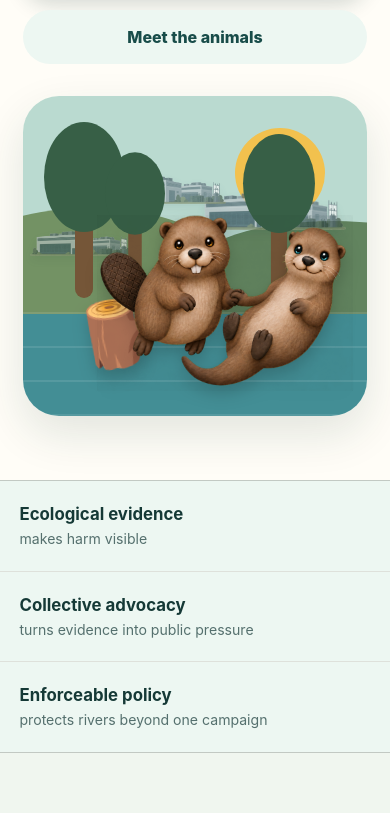
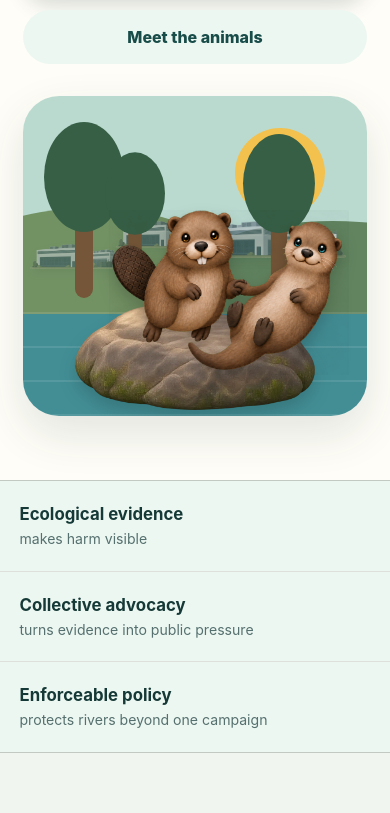
Before and after one commit to SamOBrienOlinger/beaver-v-otter, a plain HTML site: page index.html in a window 390 px wide. Shown: the part 913-1726 px from the top of the page. Drawn offline with Linux system fonts and the light colour scheme.

Commit message:
Improve hero scene composition

```diff
--- a/hero-character.css
+++ b/hero-character.css
@@ -7,20 +7,20 @@
 }
 
 .river-scene .campus-right {
-  top: 31%;
-  right: 8%;
+  top: 39%;
+  right: 5%;
   width: clamp(9rem, 42%, 12rem);
 }
 
 .river-scene .campus-left-tree {
-  top: 43%;
+  top: 46%;
   left: 2%;
   width: clamp(6.5rem, 27%, 8.5rem);
   opacity: .62;
 }
 
 .river-scene .campus-left-hill {
-  top: 25%;
+  top: 39%;
   left: 28%;
   width: clamp(6.5rem, 30%, 9rem);
   opacity: .68;
@@ -34,36 +34,54 @@
   z-index: 3;
 }
 
-.river-scene .lodge {
+.river-scene .river-rock {
+  position: absolute;
   z-index: 4;
+  left: 50%;
+  bottom: -9%;
+  width: clamp(19rem, 76%, 27rem);
+  height: auto;
+  transform: translateX(-50%);
+  filter: drop-shadow(0 10px 8px rgba(17, 51, 48, .22));
 }
 
 .river-scene .animal-pair {
   position: absolute;
   z-index: 5;
-  right: 4%;
-  bottom: 8%;
-  width: clamp(16rem, 70%, 24rem);
+  right: 7%;
+  bottom: 12%;
+  width: clamp(16rem, 66%, 23rem);
   height: auto;
   filter: drop-shadow(0 8px 8px rgba(0, 0, 0, .18));
 }
 
 @media (max-width: 500px) {
   .river-scene .campus-right {
-    top: 30%;
+    top: 39%;
     right: 6%;
     width: min(44%, 10rem);
   }
 
   .river-scene .campus-left-tree {
-    top: 42%;
+    top: 46%;
     left: 2%;
     width: min(30%, 6.5rem);
   }
 
   .river-scene .campus-left-hill {
-    top: 25%;
+    top: 39%;
     left: 27%;
     width: min(32%, 7rem);
   }
+
+  .river-scene .river-rock {
+    bottom: -7%;
+    width: min(79%, 22rem);
+  }
+
+  .river-scene .animal-pair {
+    right: 5%;
+    bottom: 13%;
+    width: min(70%, 20rem);
+  }
 }
--- a/index.html
+++ b/index.html
@@ -41,7 +41,7 @@
           <a class="button secondary" href="#learn">Meet the animals</a>
         </div>
       </div>
-      <div class="river-scene" aria-label="Illustrated river habitat with three data centres, a beaver and an otter">
+      <div class="river-scene" aria-label="Illustrated river habitat with three data centres on the hills and a beaver and an otter together on a rock in the river">
         <div class="sun"></div>
         <div class="hill hill-one"></div>
         <div class="hill hill-two"></div>
@@ -50,7 +50,7 @@
         <img class="data-centre-campus campus-left-hill" src="assets/images/data-centre-campus.png" alt="" width="768" height="189" aria-hidden="true">
         <div class="tree t1"></div><div class="tree t2"></div><div class="tree t3"></div>
         <div class="water"></div>
-        <div class="lodge" aria-hidden="true">🪵</div>
+        <img class="river-rock" src="assets/images/river-rock.webp" alt="" width="960" height="600" aria-hidden="true">
         <img class="animal-pair" src="assets/images/beaver-otter-holding-hands-corrected.png" alt="" width="768" height="527" aria-hidden="true">
       </div>
     </section>
```
Also changed, not shown: assets/images/river-rock.webp (added).
